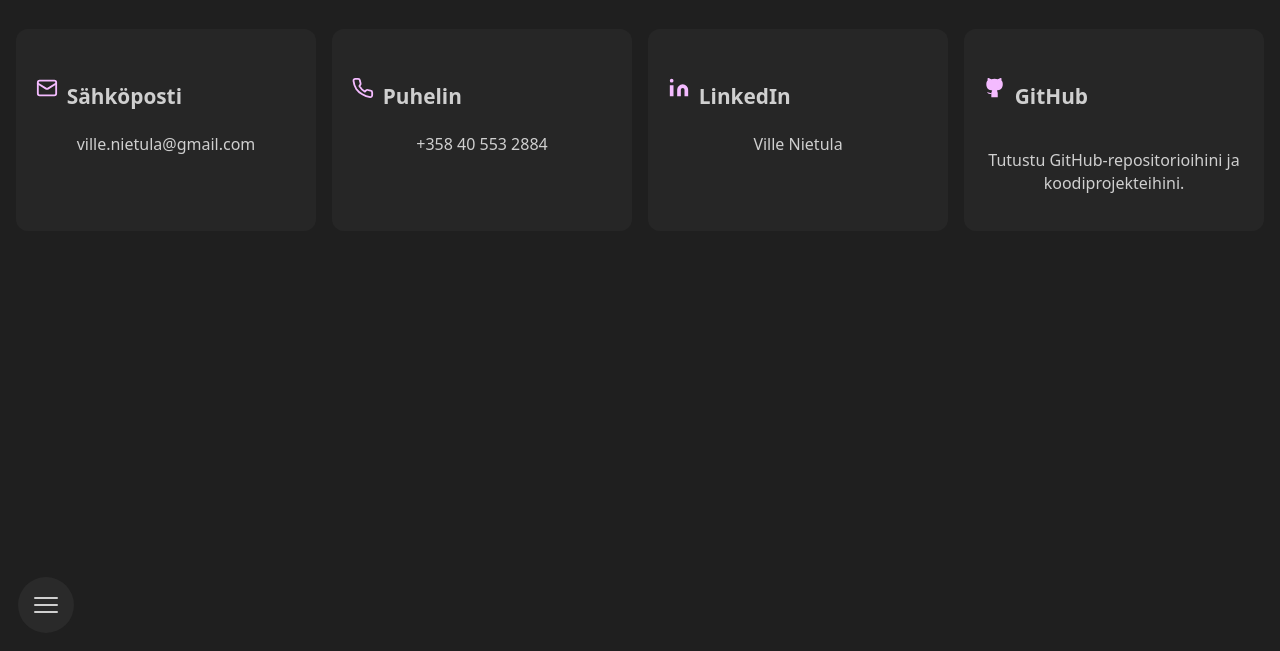
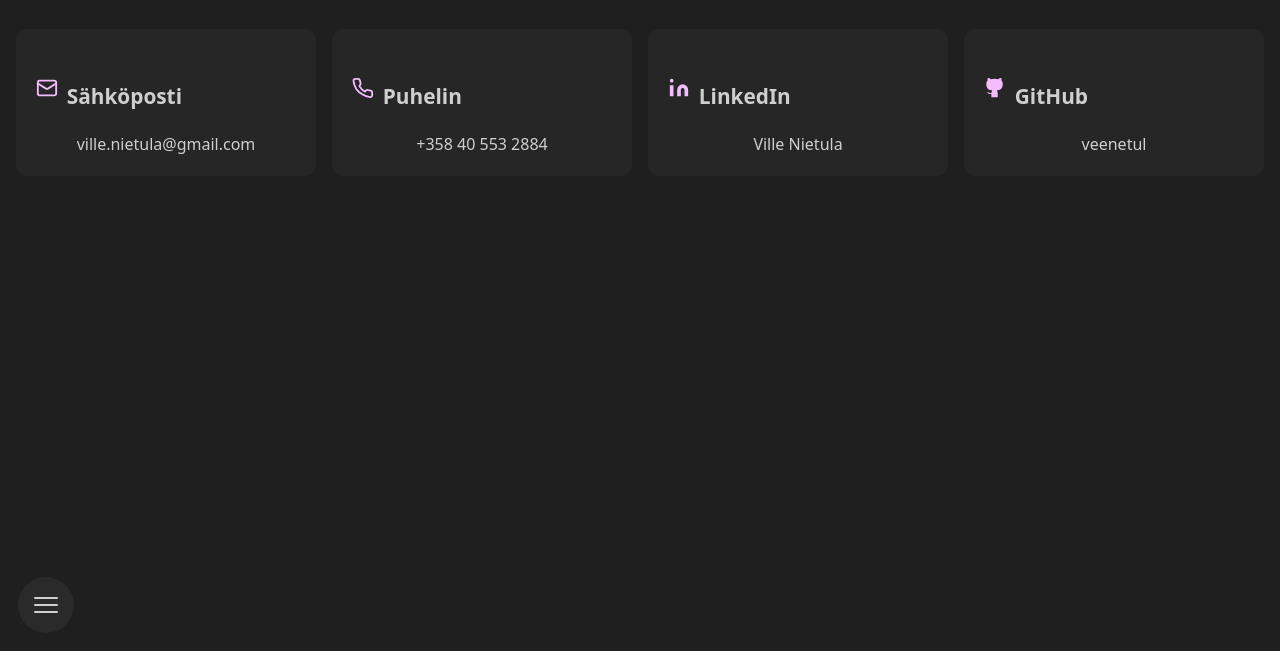
Before and after one commit to veenetul/veenetul.github.io, a website built with Vite: page src/pages/contacts.html in a window 1280 px wide. Shown: the part 149-800 px from the top of the page. Built offline with nearby package versions, Linux system fonts and the light colour scheme.

Commit message:
github linkki

```diff
--- a/src/pages/contacts.html
+++ b/src/pages/contacts.html
@@ -76,7 +76,7 @@
             </svg>
             <h2>GitHub</h2>
           </div>
-          <p>Tutustu GitHub-repositorioihini ja koodiprojekteihini.</p>
+          <a href="https://github.com/veenetul" target="_blank" rel="noopener noreferrer">veenetul</a>
         </div>
       </div>
 
```
